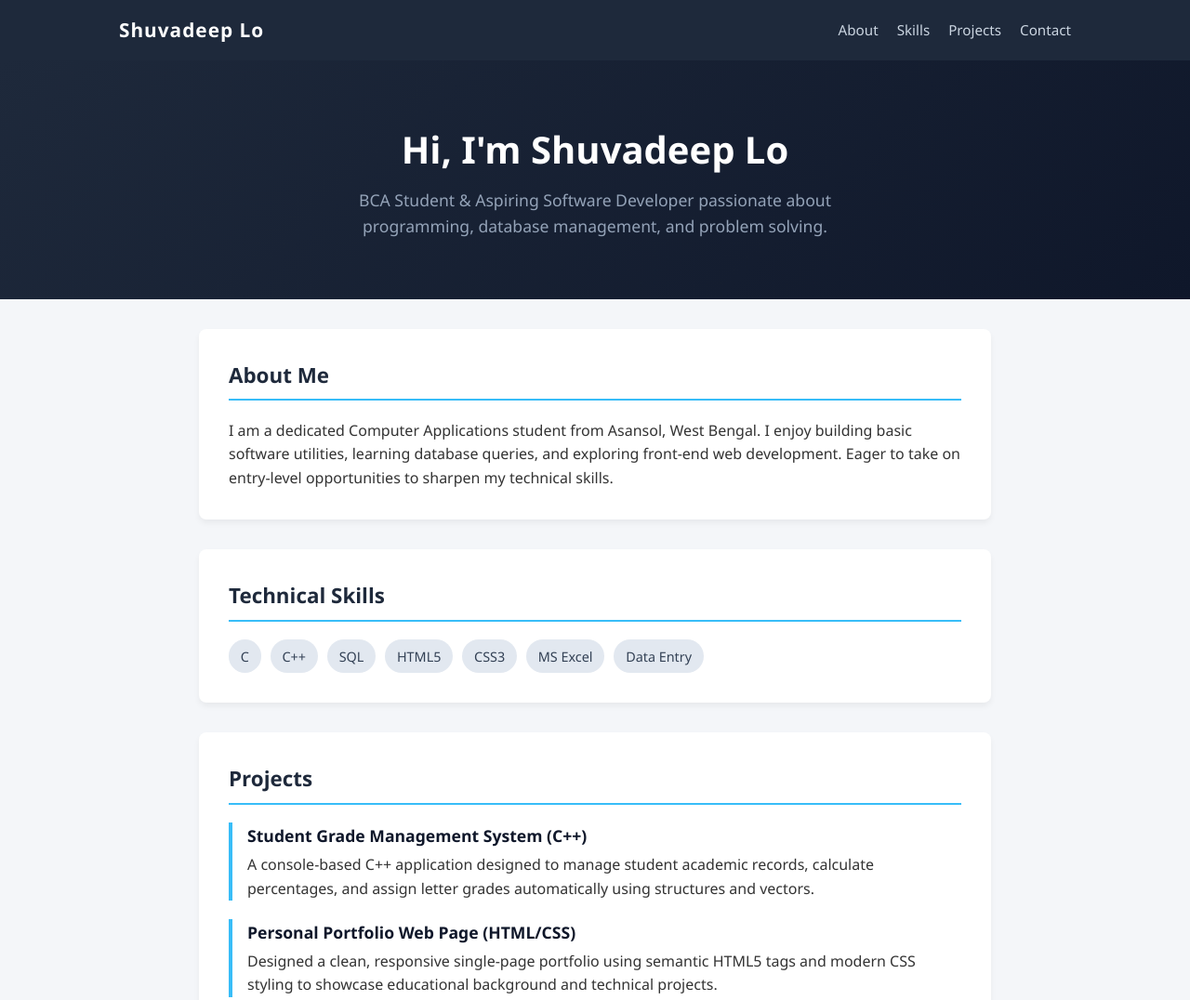
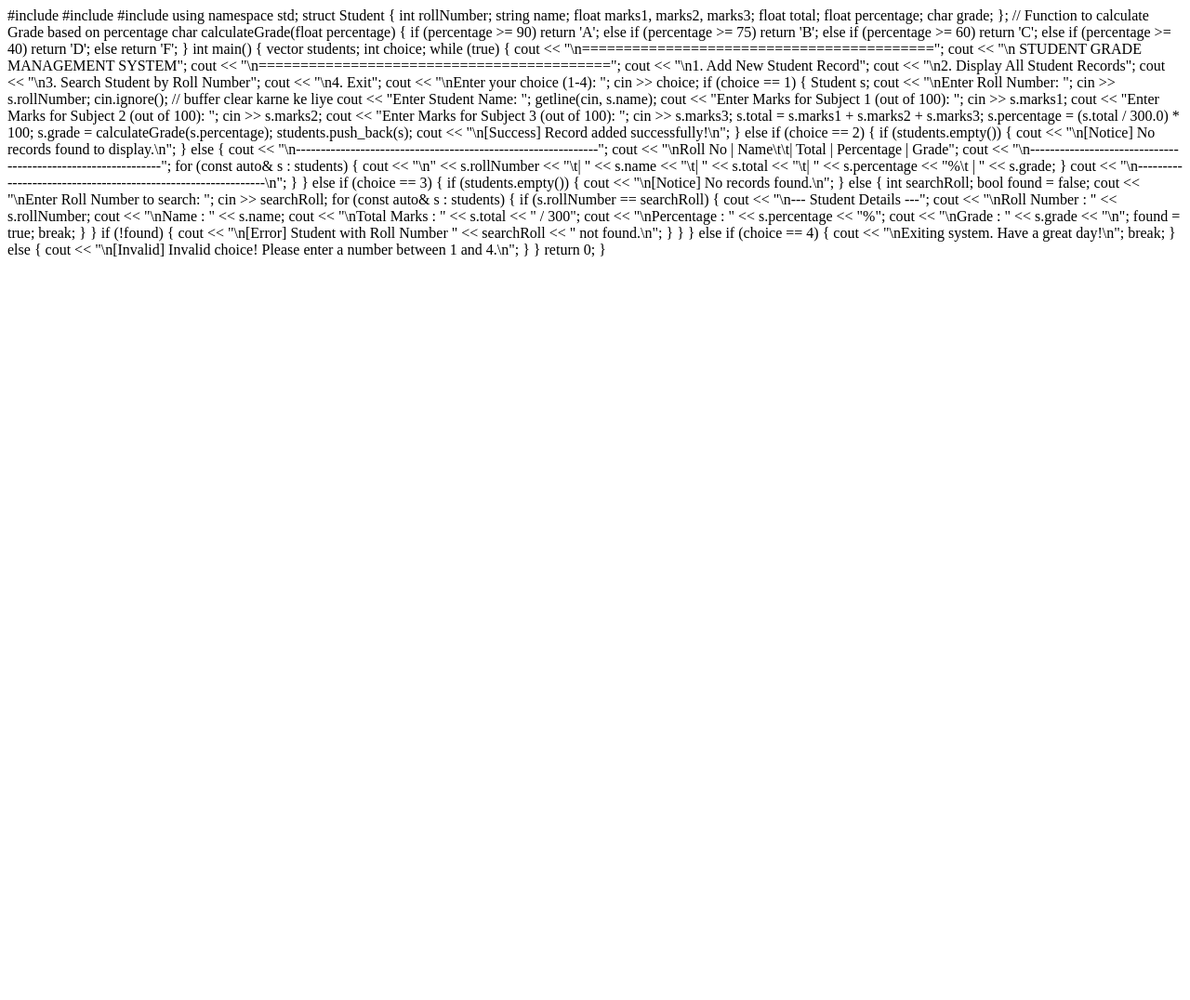
Before and after one commit to shuvadeep7001/Portfolio, a plain HTML site: page index.html in a window 1280 px wide. Shown: the top 1076 px of the page at 93% size. After the commit the page ends 800 px from the top, so only its background shows below. Drawn offline with Linux system fonts and the light colour scheme.

Commit message:
Update index.html

```diff
--- a/index.html
+++ b/index.html
@@ -1,222 +1,112 @@
-<!DOCTYPE html>
-<html lang="en">
-<head>
-    <meta charset="UTF-8">
-    <meta name="viewport" content="width=device-width, initial-scale=1.0">
-    <title>Shuvadeep Lo | Portfolio</title>
-    <style>
-        /* Global Styles */
-        * {
-            margin: 0;
-            padding: 0;
-            box-sizing: border-box;
-            font-family: 'Segoe UI', Tahoma, Geneva, Verdana, sans-serif;
+#include <iostream>
+#include <vector>
+#include <string>
+
+using namespace std;
+
+struct Student {
+    int rollNumber;
+    string name;
+    float marks1, marks2, marks3;
+    float total;
+    float percentage;
+    char grade;
+};
+
+// Function to calculate Grade based on percentage
+char calculateGrade(float percentage) {
+    if (percentage >= 90) return 'A';
+    else if (percentage >= 75) return 'B';
+    else if (percentage >= 60) return 'C';
+    else if (percentage >= 40) return 'D';
+    else return 'F';
 }
 
-        body {
-            background-color: #f4f6f9;
-            color: #333;
-            line-height: 1.6;
+int main() {
+    vector<Student> students;
+    int choice;
+
+    while (true) {
+        cout << "\n==========================================";
+        cout << "\n  STUDENT GRADE MANAGEMENT SYSTEM";
+        cout << "\n==========================================";
+        cout << "\n1. Add New Student Record";
+        cout << "\n2. Display All Student Records";
+        cout << "\n3. Search Student by Roll Number";
+        cout << "\n4. Exit";
+        cout << "\nEnter your choice (1-4): ";
+        cin >> choice;
+
+        if (choice == 1) {
+            Student s;
+            cout << "\nEnter Roll Number: ";
+            cin >> s.rollNumber;
+            cin.ignore(); // buffer clear karne ke liye
+
+            cout << "Enter Student Name: ";
+            getline(cin, s.name);
+
+            cout << "Enter Marks for Subject 1 (out of 100): ";
+            cin >> s.marks1;
+            cout << "Enter Marks for Subject 2 (out of 100): ";
+            cin >> s.marks2;
+            cout << "Enter Marks for Subject 3 (out of 100): ";
+            cin >> s.marks3;
+
+            s.total = s.marks1 + s.marks2 + s.marks3;
+            s.percentage = (s.total / 300.0) * 100;
+            s.grade = calculateGrade(s.percentage);
+
+            students.push_back(s);
+            cout << "\n[Success] Record added successfully!\n";
+
+        } else if (choice == 2) {
+            if (students.empty()) {
+                cout << "\n[Notice] No records found to display.\n";
+            } else {
+                cout << "\n-------------------------------------------------------------";
+                cout << "\nRoll No | Name\t\t| Total | Percentage | Grade";
+                cout << "\n-------------------------------------------------------------";
+                for (const auto& s : students) {
+                    cout << "\n" << s.rollNumber << "\t| " << s.name << "\t| "
+                         << s.total << "\t| " << s.percentage << "%\t     | " << s.grade;
+                }
+                cout << "\n-------------------------------------------------------------\n";
             }
 
-        /* Navigation Bar */
-        nav {
-            background-color: #1e293b;
-            color: #ffffff;
-            display: flex;
-            justify-content: space-between;
-            align-items: center;
-            padding: 1rem 10%;
-            position: sticky;
-            top: 0;
-            z-index: 100;
+        } else if (choice == 3) {
+            if (students.empty()) {
+                cout << "\n[Notice] No records found.\n";
+            } else {
+                int searchRoll;
+                bool found = false;
+                cout << "\nEnter Roll Number to search: ";
+                cin >> searchRoll;
+
+                for (const auto& s : students) {
+                    if (s.rollNumber == searchRoll) {
+                        cout << "\n--- Student Details ---";
+                        cout << "\nRoll Number : " << s.rollNumber;
+                        cout << "\nName        : " << s.name;
+                        cout << "\nTotal Marks : " << s.total << " / 300";
+                        cout << "\nPercentage  : " << s.percentage << "%";
+                        cout << "\nGrade       : " << s.grade << "\n";
+                        found = true;
+                        break;
+                    }
+                }
+                if (!found) {
+                    cout << "\n[Error] Student with Roll Number " << searchRoll << " not found.\n";
+                }
             }
 
-        nav .logo {
-            font-size: 1.3rem;
-            font-weight: bold;
-            letter-spacing: 1px;
+        } else if (choice == 4) {
+            cout << "\nExiting system. Have a great day!\n";
+            break;
+        } else {
+            cout << "\n[Invalid] Invalid choice! Please enter a number between 1 and 4.\n";
+        }
     }
 
-        nav ul {
-            display: flex;
-            list-style: none;
+    return 0;
 }
-
-        nav ul li {
-            margin-left: 20px;
-        }
-
-        nav ul li a {
-            color: #cbd5e1;
-            text-decoration: none;
-            font-size: 0.95rem;
-            transition: color 0.3s;
-        }
-
-        nav ul li a:hover {
-            color: #38bdf8;
-        }
-
-        /* Hero Section */
-        .hero {
-            background: linear-gradient(135deg, #1e293b, #0f172a);
-            color: white;
-            text-align: center;
-            padding: 4rem 1rem;
-        }
-
-        .hero h1 {
-            font-size: 2.5rem;
-            margin-bottom: 0.5rem;
-        }
-
-        .hero p {
-            font-size: 1.1rem;
-            color: #94a3b8;
-            max-width: 600px;
-            margin: 0 auto;
-        }
-
-        /* Main Container */
-        .container {
-            max-width: 900px;
-            margin: 2rem auto;
-            padding: 0 1.5rem;
-        }
-
-        .card {
-            background: white;
-            padding: 2rem;
-            margin-bottom: 2rem;
-            border-radius: 8px;
-            box-shadow: 0 4px 6px rgba(0, 0, 0, 0.05);
-        }
-
-        .card h2 {
-            color: #1e293b;
-            border-bottom: 2px solid #38bdf8;
-            padding-bottom: 0.5rem;
-            margin-bottom: 1.2rem;
-            font-size: 1.4rem;
-        }
-
-        /* Skills Badges */
-        .skills-grid {
-            display: flex;
-            flex-wrap: wrap;
-            gap: 10px;
-        }
-
-        .skill-tag {
-            background-color: #e2e8f0;
-            color: #334155;
-            padding: 0.4rem 0.8rem;
-            border-radius: 20px;
-            font-size: 0.9rem;
-            font-weight: 500;
-        }
-
-        /* Projects */
-        .project-item {
-            margin-bottom: 1.2rem;
-            border-left: 4px solid #38bdf8;
-            padding-left: 1rem;
-        }
-
-        .project-item h3 {
-            color: #0f172a;
-            font-size: 1.1rem;
-            margin-bottom: 0.3rem;
-        }
-
-        /* Contact Details */
-        .contact-info p {
-            margin: 0.5rem 0;
-            font-size: 1rem;
-        }
-
-        .contact-info a {
-            color: #0284c7;
-            text-decoration: none;
-        }
-
-        /* Footer */
-        footer {
-            text-align: center;
-            padding: 1.5rem;
-            background-color: #1e293b;
-            color: #94a3b8;
-            font-size: 0.9rem;
-        }
-    </style>
-</head>
-<body>
-
-    <!-- Header / Navbar -->
-    <nav>
-        <div class="logo">Shuvadeep Lo</div>
-        <ul>
-            <li><a href="#about">About</a></li>
-            <li><a href="#skills">Skills</a></li>
-            <li><a href="#projects">Projects</a></li>
-            <li><a href="#contact">Contact</a></li>
-        </ul>
-    </nav>
-
-    <!-- Hero Intro -->
-    <header class="hero">
-        <h1>Hi, I'm Shuvadeep Lo</h1>
-        <p>BCA Student & Aspiring Software Developer passionate about programming, database management, and problem solving.</p>
-    </header>
-
-    <div class="container">
-        <!-- About Section -->
-        <section id="about" class="card">
-            <h2>About Me</h2>
-            <p>I am a dedicated Computer Applications student from Asansol, West Bengal. I enjoy building basic software utilities, learning database queries, and exploring front-end web development. Eager to take on entry-level opportunities to sharpen my technical skills.</p>
-        </section>
-
-        <!-- Skills Section -->
-        <section id="skills" class="card">
-            <h2>Technical Skills</h2>
-            <div class="skills-grid">
-                <span class="skill-tag">C</span>
-                <span class="skill-tag">C++</span>
-                <span class="skill-tag">SQL</span>
-                <span class="skill-tag">HTML5</span>
-                <span class="skill-tag">CSS3</span>
-                <span class="skill-tag">MS Excel</span>
-                <span class="skill-tag">Data Entry</span>
-            </div>
-        </section>
-
-        <!-- Projects Section -->
-        <section id="projects" class="card">
-            <h2>Projects</h2>
-            <div class="project-item">
-                <h3>Student Grade Management System (C++)</h3>
-                <p>A console-based C++ application designed to manage student academic records, calculate percentages, and assign letter grades automatically using structures and vectors.</p>
-            </div>
-            <div class="project-item">
-                <h3>Personal Portfolio Web Page (HTML/CSS)</h3>
-                <p>Designed a clean, responsive single-page portfolio using semantic HTML5 tags and modern CSS styling to showcase educational background and technical projects.</p>
-            </div>
-        </section>
-
-        <!-- Contact Section -->
-        <section id="contact" class="card contact-info">
-            <h2>Contact Details</h2>
-            <p><strong>Location:</strong> Asansol, West Bengal, India</p>
-            <p><strong>Email:</strong> <a href="mailto:shuvadeep352@gmail.com">shuvadeep352@gmail.com</a></p>
-            <p><strong>Phone:</strong> +91 7001842593</p>
-        </section>
-    </div>
-
-    <!-- Footer -->
-    <footer>
-        <p>&copy; 2026 Shuvadeep Lo. All rights reserved.</p>
-    </footer>
-
-</body>
-</html>
```
Lines whose indentation alone changed are shown as unchanged.
